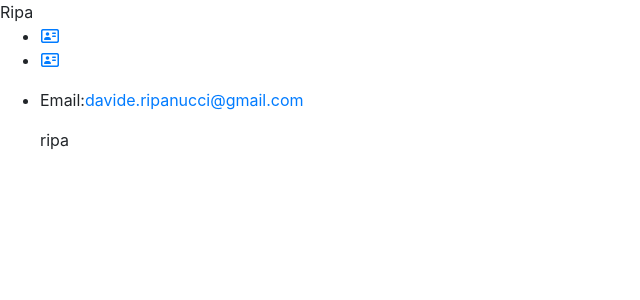
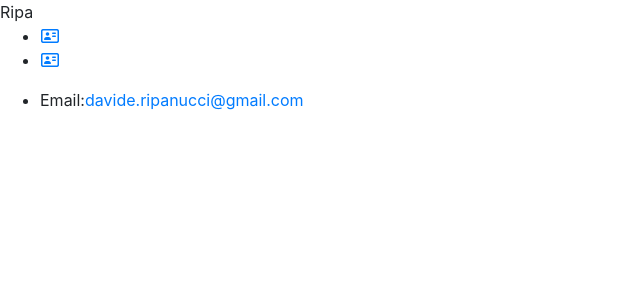
Before and after one commit to ripa001/ripa001.github.io, a Jekyll site: the page built from index.html, in a window 1280 px wide. Shown: the top 300 px of the page, without its empty margins (0-640 px from the left). Built offline with Jekyll 4.4.1, drawn with Linux system fonts in a browser that asks for light colours; nearby versions of some CDN libraries; library files that are not in the unit come from our copies.

Commit message:
Update default.html

```diff
--- a/_layouts/default.html
+++ b/_layouts/default.html
@@ -22,11 +22,15 @@
 					<ul>
 						<li><a href=""><i class="far fa-address-card"></i></a></li>
 						<li><a href=""><i class="far fa-address-card"></i></a></li>
-
 					</ul>
 				</div>
 			</div>
 		</div>
+
+
+		<script>
+
+		</script>
 		<div class="container">
 
 		{{ content }}
@@ -38,23 +42,3 @@
 				</ul>
 			</footer>
 		</body>
-
-
-
-</div>
-
-<script>
-
-</script>
-
-  </div>
-</div>
-
-
-
-			<footer>
-	    		<ul>
-				ripa
-				</ul>
-			</footer>
-		</body>
```
Lines whose indentation alone changed are shown as unchanged.
